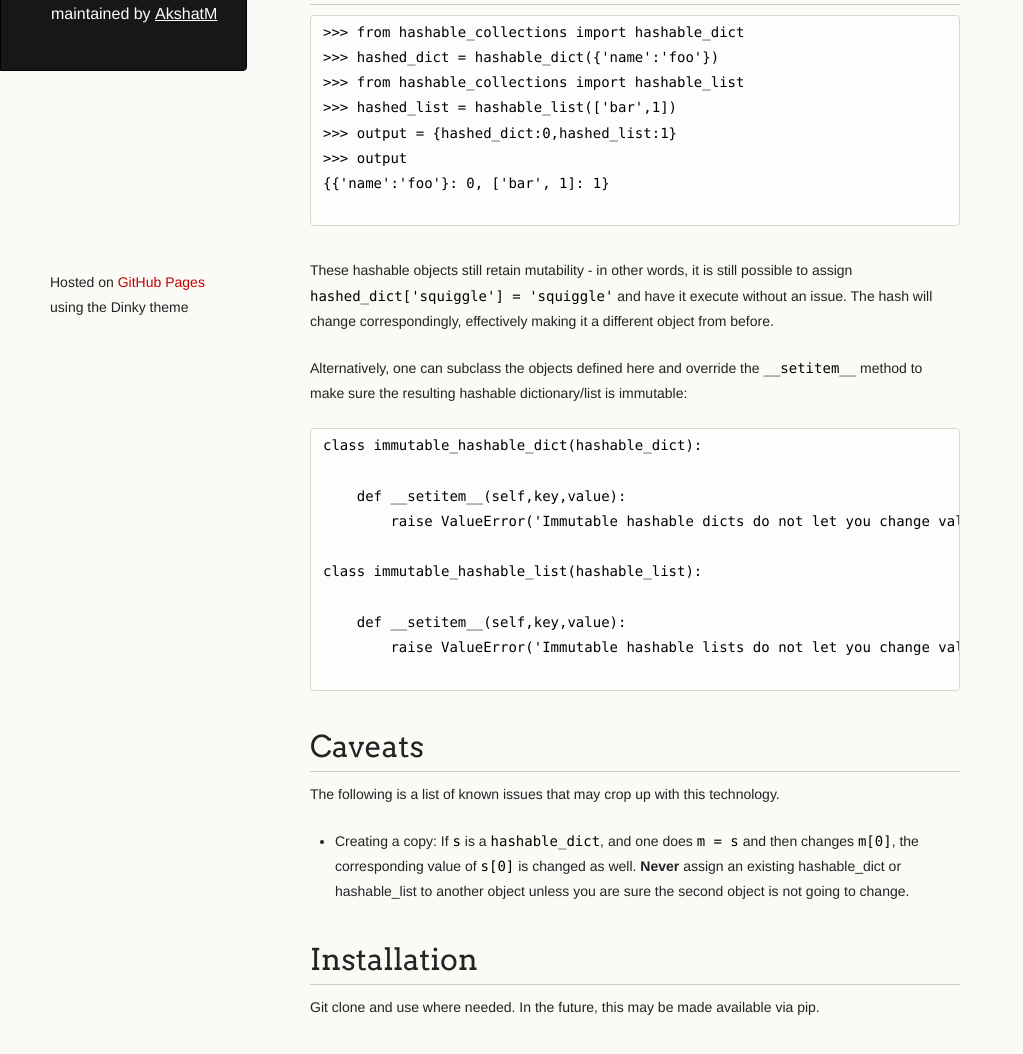
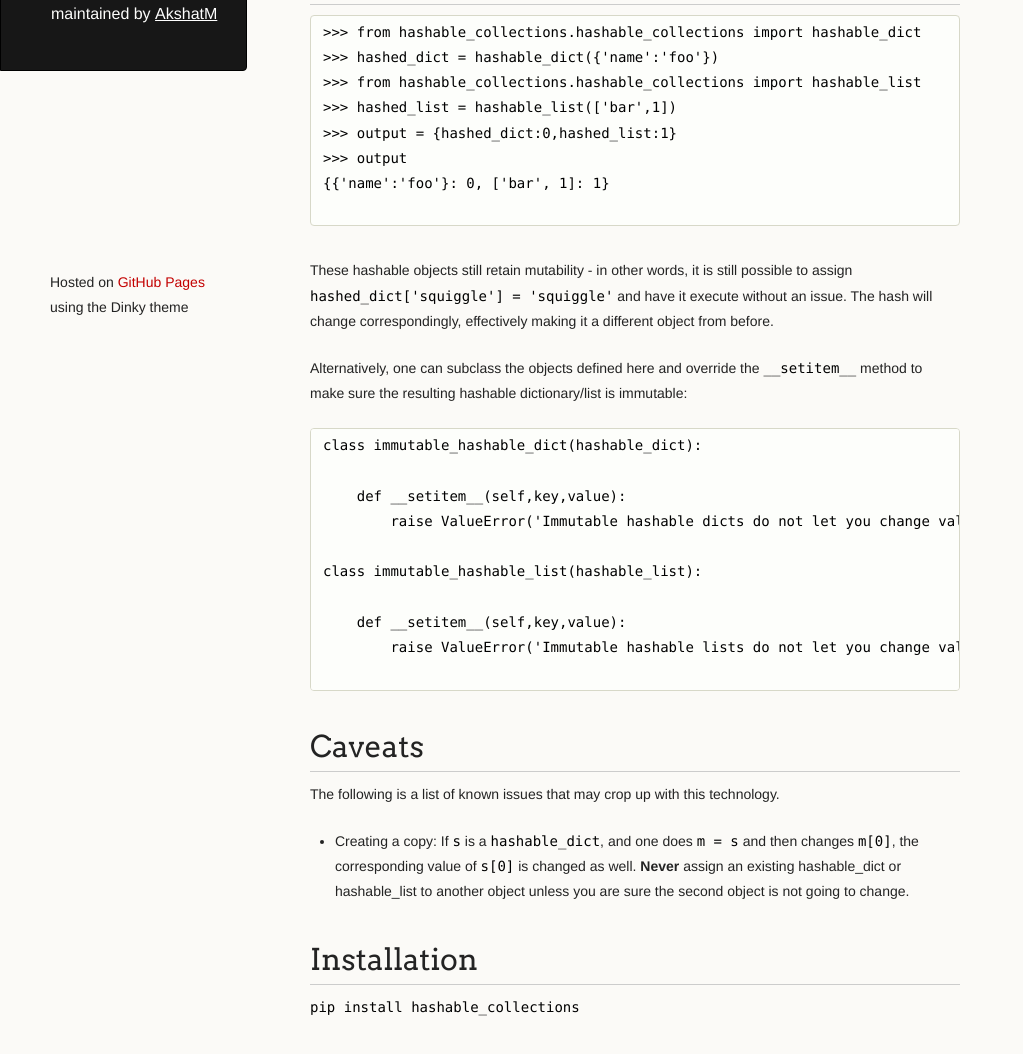
Before and after one commit to AkshatM/hashable_collections, a plain HTML site: page index.html in a window 1280 px wide. Shown: the part 448-1502 px from the top of the page, without its empty margins (0-1023 px from the left). Drawn offline with Linux system fonts and the light colour scheme.

```diff
--- a/index.html
+++ b/index.html
@@ -42,9 +42,9 @@
 <h1>
 <a id="usage" class="anchor" href="#usage" aria-hidden="true"><span class="octicon octicon-link"></span></a>Usage</h1>
 
-<pre><code>&gt;&gt;&gt; from hashable_collections import hashable_dict
+<pre><code>&gt;&gt;&gt; from hashable_collections.hashable_collections import hashable_dict
 &gt;&gt;&gt; hashed_dict = hashable_dict({'name':'foo'})
-&gt;&gt;&gt; from hashable_collections import hashable_list
+&gt;&gt;&gt; from hashable_collections.hashable_collections import hashable_list
 &gt;&gt;&gt; hashed_list = hashable_list(['bar',1])
 &gt;&gt;&gt; output = {hashed_dict:0,hashed_list:1}
 &gt;&gt;&gt; output
@@ -80,7 +80,7 @@ class immutable_hashable_list(hashable_list):
 <h1>
 <a id="installation" class="anchor" href="#installation" aria-hidden="true"><span class="octicon octicon-link"></span></a>Installation</h1>
 
-<p>Git clone and use where needed. In the future, this may be made available via pip.</p>
+<p><code>pip install hashable_collections</code></p>
       </section>
       <footer>
         <p><small>Hosted on <a href="https://pages.github.com">GitHub Pages</a> using the Dinky theme</small></p>
```
Also changed, not shown: params.json (+1 -1 lines).
